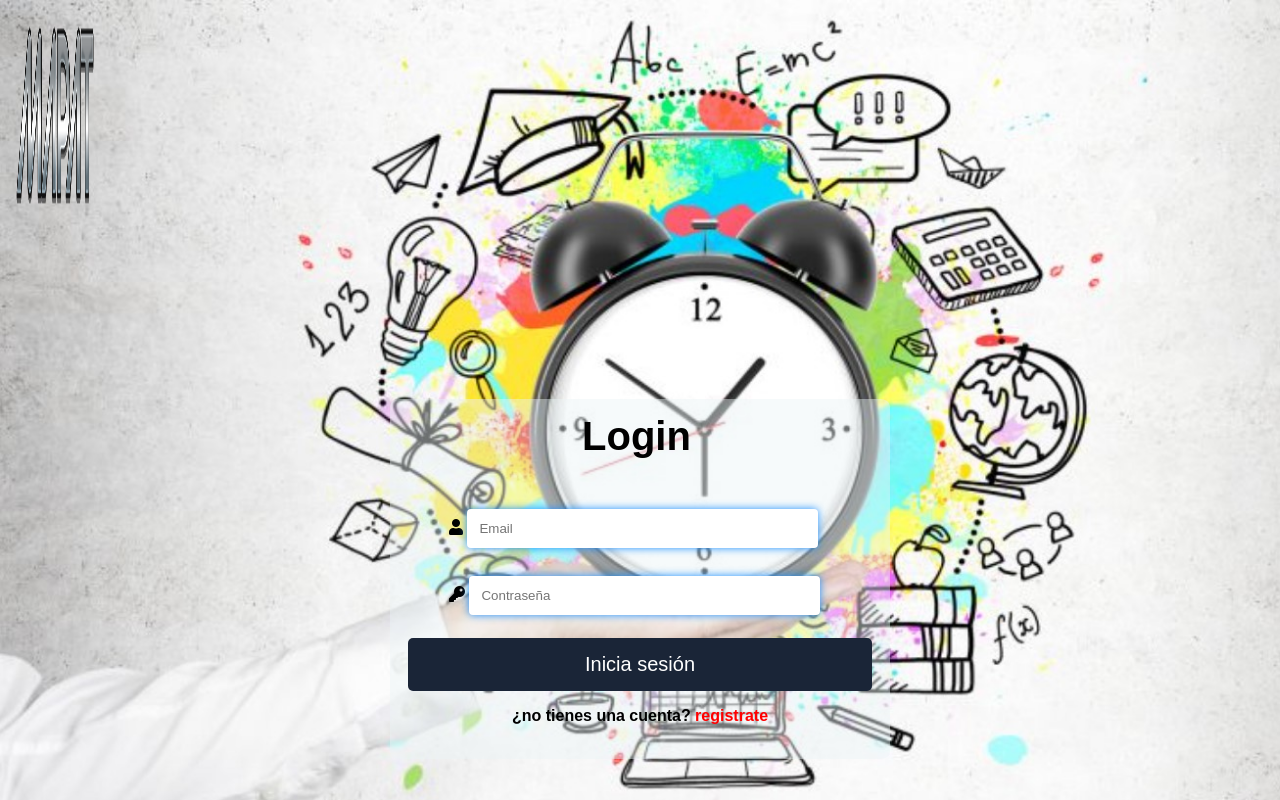
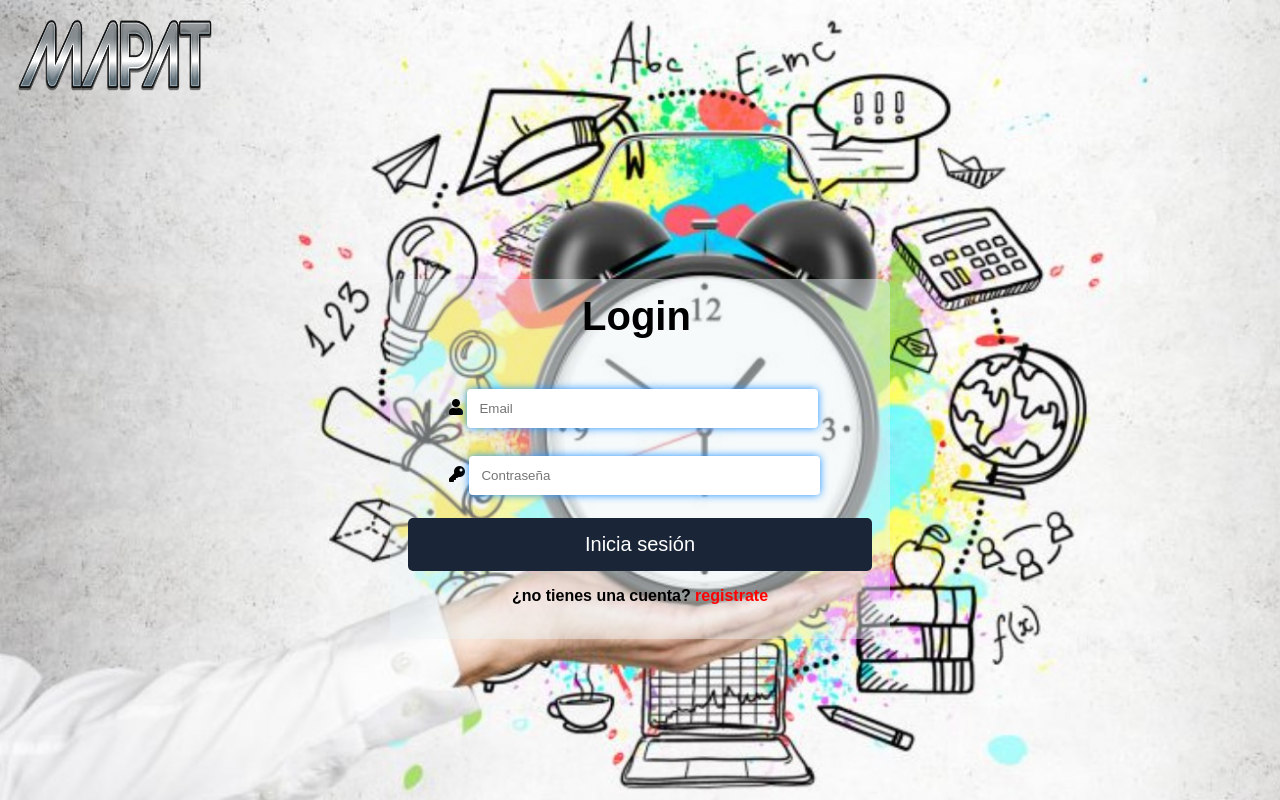
Before and after one commit to Edwardlin777/Agendapar, a plain HTML site: page login/login.html in a window 1280 px wide. Drawn offline with Linux system fonts and the light colour scheme.

Commit message:
mapat7.0

```diff
--- a/login/css/estilo_login.css
+++ b/login/css/estilo_login.css
@@ -108,7 +108,6 @@ p{
 }
 .mapat > img{
 	display: inline-block;
-	height: 200px;
-	width: 80px;
-	left: 1000px;
+	height: 80px;
+	width: 200px;
 }
```
